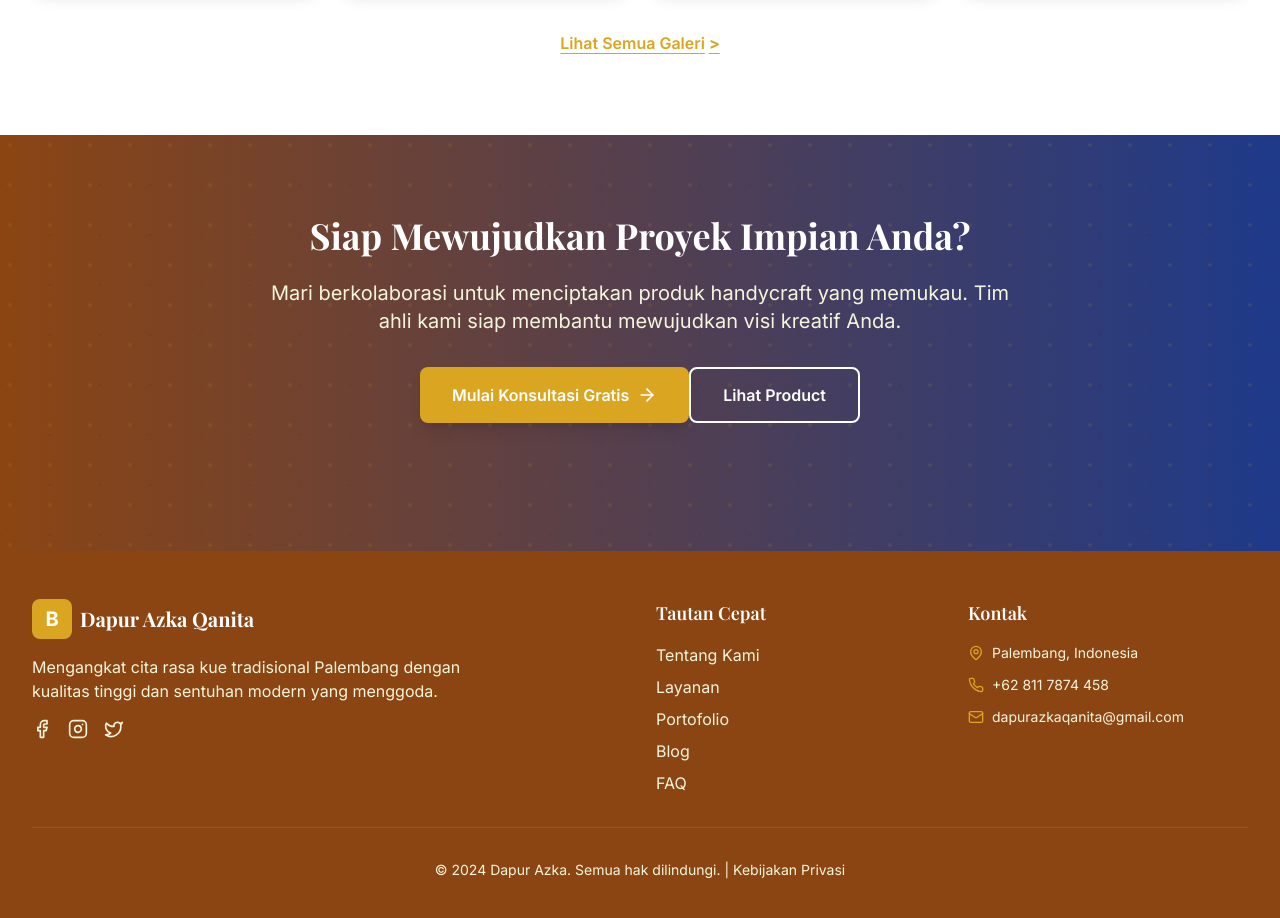
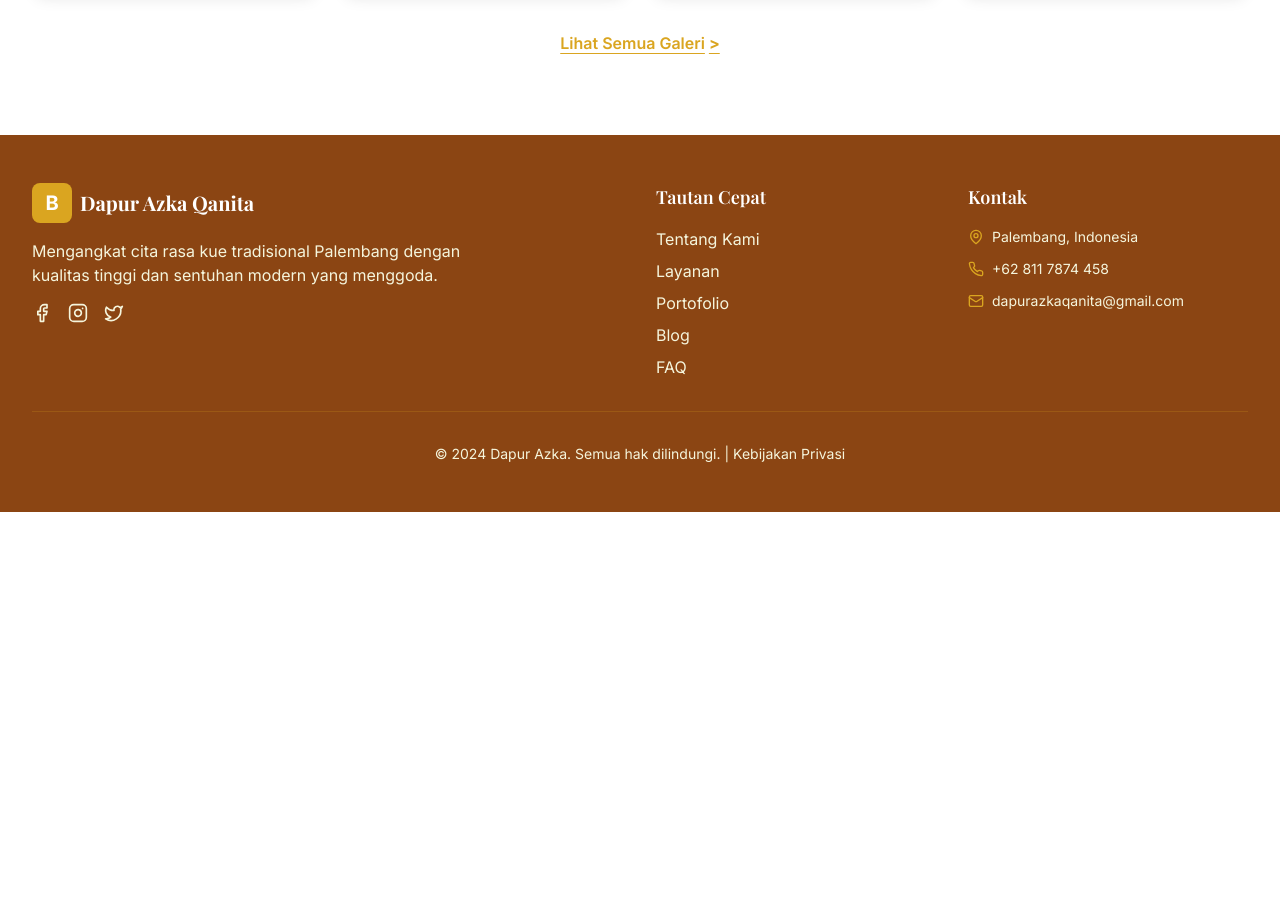
Before and after one commit to vivi211111/DapurAzkaQanita, a React (Vite) app: page / in a window 1280 px wide. Shown: the part 3380-4298 px from the top of the page. After the commit the page ends 3892 px from the top, so only its background shows below. Built offline with nearby package versions, Linux system fonts and the light colour scheme.

Commit message:
delete CTAsection di Home

```diff
--- a/src/components/home/CTASection.jsx
+++ /dev/null
@@ -1,65 +0,0 @@
-import { Link } from "react-router-dom";
-import { ArrowRight, Phone, Mail } from "lucide-react";
-import { motion } from "framer-motion";
-
-const CTASection = () => {
-  return (
-    <motion.section
-      initial={{ opacity: 0, y: 40 }}
-      whileInView={{ opacity: 1, y: 0 }}
-      viewport={{ once: true }}
-      transition={{ duration: 0.7 }}
-      className="py-10 md:py-20 bg-gradient-to-r from-batik-brown to-batik-navy relative overflow-hidden"
-    >
-      {/* Background Pattern */}
-      <div className="absolute inset-0 batik-pattern opacity-10"></div>
-
-      <div className="relative z-10 max-w-7xl mx-auto px-4 sm:px-6 lg:px-8 text-center">
-        <h2 className="font-serif text-2xl md:text-4xl font-bold text-white mb-6">
-          Siap Mewujudkan Proyek Impian Anda?
-        </h2>
-
-        <p className="text-sm md:text-xl text-batik-cream mb-8 max-w-3xl mx-auto">
-          Mari berkolaborasi untuk menciptakan produk handycraft yang memukau.
-          Tim ahli kami siap membantu mewujudkan visi kreatif Anda.
-        </p>
-        {/*MOBILE */}
-        <div className="block md:hidden flex sm:flex-row gap-4 justify-center items-center mb-12">
-          <Link
-            to="/contact"
-            className="bg-batik-gold hover:bg-batik-gold/90 text-white text-sm font-semibold py-2 px-6 rounded-lg transition-all duration-300 transform hover:scale-105 shadow-lg inline-flex items-center"
-          >
-            Mulai Konsultasi Gratis
-            <ArrowRight className="ml-2" size={20} />
-          </Link>
-
-          <Link
-            to="/product"
-            className="border-2 border-white text-white text-sm hover:bg-white hover:text-batik-brown font-semibold py-2 px-10 rounded-lg transition-all duration-300"
-          >
-            Lihat Product
-          </Link>
-        </div>
-        {/*DESKTOP */}
-        <div className="hidden md:block flex sm:flex-row gap-4 justify-center items-center mb-12">
-          <Link
-            to="/contact"
-            className="bg-batik-gold hover:bg-batik-gold/90 text-white font-semibold py-4 px-8 rounded-lg transition-all duration-300 transform hover:scale-105 shadow-lg inline-flex items-center"
-          >
-            Mulai Konsultasi Gratis
-            <ArrowRight className="ml-2" size={20} />
-          </Link>
-
-          <Link
-            to="/product"
-            className="border-2 border-white text-white hover:bg-white hover:text-batik-brown font-semibold py-4 px-8 rounded-lg transition-all duration-300"
-          >
-            Lihat Product
-          </Link>
-        </div>
-      </div>
-    </motion.section>
-  );
-};
-
-export default CTASection;
--- a/src/pages/Home.jsx
+++ b/src/pages/Home.jsx
@@ -14,7 +14,6 @@ const Home = () => {
       <InteractiveKueStory />
       <AdvantagesSection />
       <PortfolioSection />
-      <CTASection />
     </motion.div>
   )
 }
```
